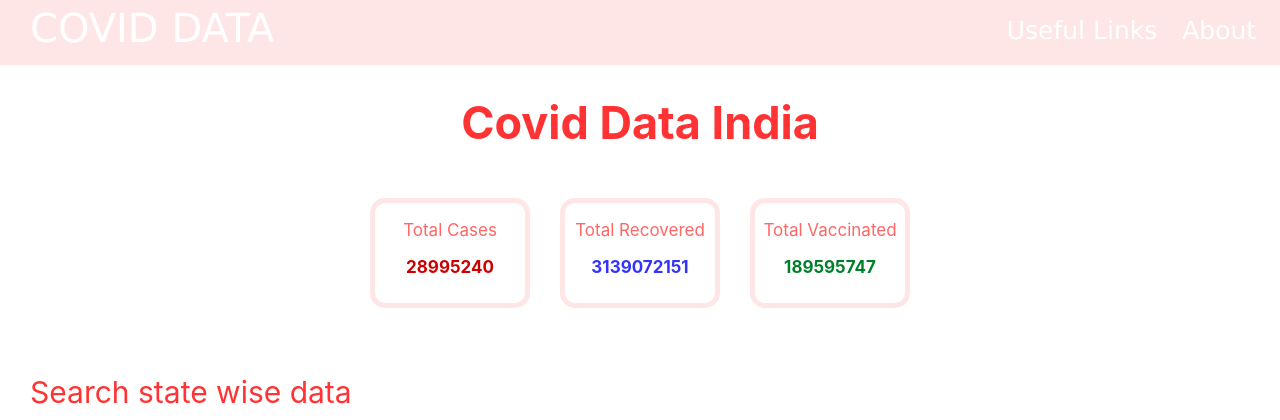
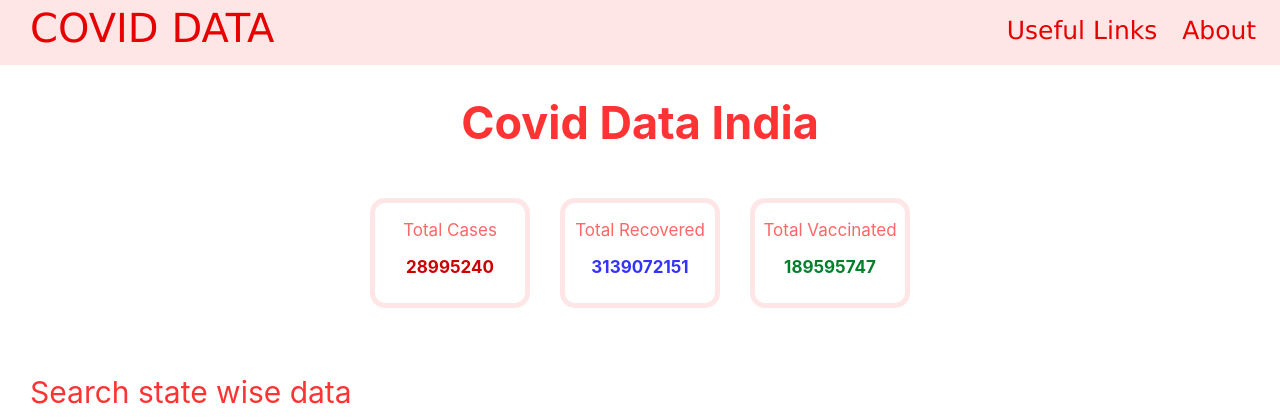
Before and after one commit to raviutsav/Covid19-Daily-Updates, a Flask app: page / in a window 1280 px wide. Shown: the top 420 px of the page. Run offline with Flask 2, Linux system fonts and the light colour scheme; data that the repository does not hold is empty.

Commit message:
style.css changes

```diff
--- a/static/css/style.css
+++ b/static/css/style.css
@@ -18,7 +18,7 @@ nav
     margin-top: 0px;
     font-size: 40px;
     font-family: Verdana, Geneva, Tahoma, sans-serif;
-    color: white;
+    color: #e60000;
 }
 
 #nav-right-link
@@ -32,11 +32,11 @@ nav
 {
     text-decoration: none;
     font-family: Verdana, Geneva, Tahoma, sans-serif;
-    color: white;
+    color: #e60000;
 }
 #anchor:hover
 {
-    color: #ff3333;
+    color: #b30000;
 }
 
 #h1
```
